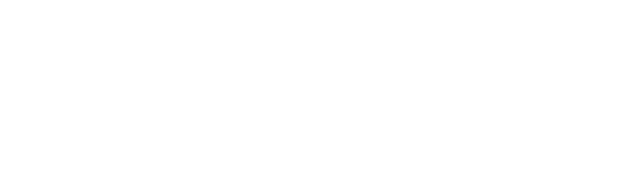
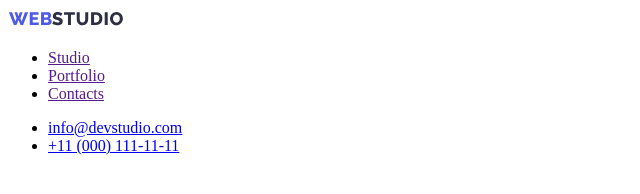
Before and after one commit to MartaBahrynivska/goit-markup-hw-01, a plain HTML site: page index.html in a window 1280 px wide. Shown: the whole page, without its empty margins (0-640 px from the left). Drawn offline with Linux system fonts and the light colour scheme.

Commit message:
header done

```diff
--- a/index.html
+++ b/index.html
@@ -9,9 +9,32 @@
 </head>
 <body>
 <!-- Header section -->
-<header></header>
-
-
+<header>
+<a href="./index.html">
+    <img src="./images/Web.svg" alt="WebStudio logo" width="44" height="21"><img src="./images/Studio.svg" alt="WebStudio logo" width="71" height="21">
+</a>
+<nav>
+    <ul>
+        <li>
+            <a href="">Studio</a>
+        </li>
+        <li>
+            <a href="">Portfolio</a>
+        </li>
+        <li>
+            <a href="">Contacts</a>
+        </li>
+    </ul>
+</nav>
+<ul>
+    <li>
+        <a href="mailto:info@devstudio.com">info@devstudio.com</a>
+    </li>
+    <li>
+        <a href="tel:+110001111111">+11 (000) 111-11-11</a>
+    </li>
+</ul>
+</header>
 <!-- Main block -->
 <main></main>
 
```
Also changed, not shown: images/Studio.svg (added), images/Web.svg (added).
